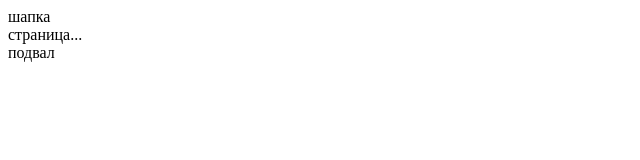
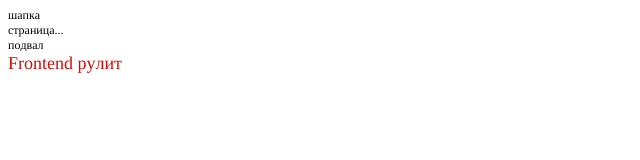
Before and after one commit to siberianarg/oskemen-hub-2, a plain HTML site: page index.html in a window 1280 px wide. Shown: the whole page, without its empty margins (0-640 px from the left). Drawn offline with Linux system fonts and the light colour scheme.

Commit message:
[task-4 добавила текст frontend рулит]

```diff
--- a/index.html
+++ b/index.html
@@ -1,25 +1,21 @@
-<!DOCTYPE html>
-<html lang="ru">
+<!DOCTYPE html PUBLIC "-//W3C//DTD HTML 4.01//EN" "http://www.w3.org/TR/html4/strict.dtd">
+<html>
 <head>
-    <meta charset="UTF-8">
-    <meta name="viewport" content="width=device-width, initial-scale=1.0">
-    <meta http-equiv="X-UA-Compatible" content="ie=edge">
-    <title>пример страницы</title>
+  <meta http-equiv="Content-Type" content="text/html; charset=utf-8">
+  <meta http-equiv="Content-Style-Type" content="text/css">
+  <title></title>
+  <meta name="Generator" content="Cocoa HTML Writer">
+  <meta name="CocoaVersion" content="2575.6">
+  <style type="text/css">
+    p.p1 {margin: 0.0px 0.0px 0.0px 0.0px; font: 12.0px Times; -webkit-text-stroke: #000000}
+    p.p2 {margin: 0.0px 0.0px 0.0px 0.0px; font: 18.0px Times; color: #d90b05; -webkit-text-stroke: #000000}
+    span.s1 {font-kerning: none}
+  </style>
 </head>
 <body>
-    <header>
-       шапка
-    </header>
-
-    <section>
-      страница...
-    </section>
-    <footer>
-        подвал
-    </footer>
-
-    <script>
-      alert('самый лучший проект в моей жизни');
-    </script>
+<p class="p1"><span class="s1">шапка</span></p>
+<p class="p1"><span class="s1">страница...</span></p>
+<p class="p1"><span class="s1">подвал</span></p>
+<p class="p2"><span class="s1">Frontend рулит<span class="Apple-converted-space"> </span></span></p>
 </body>
 </html>
```
